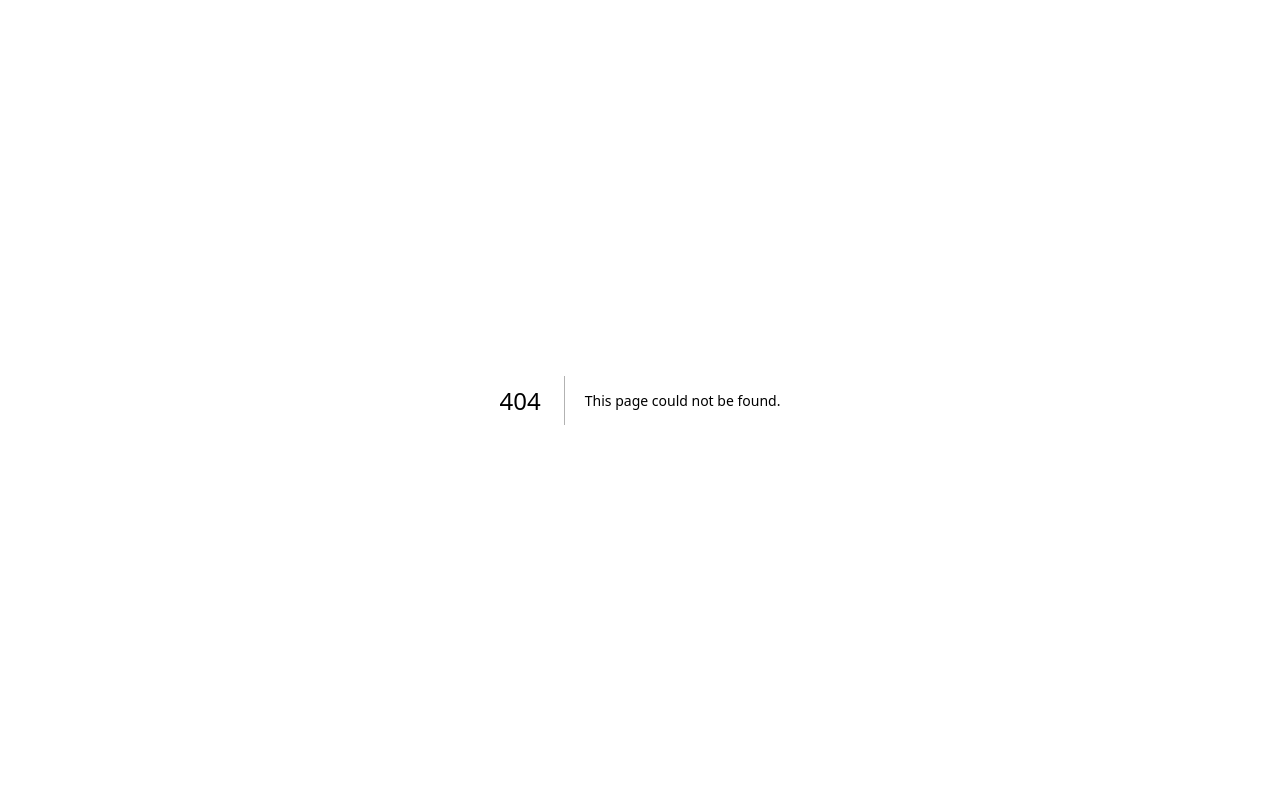
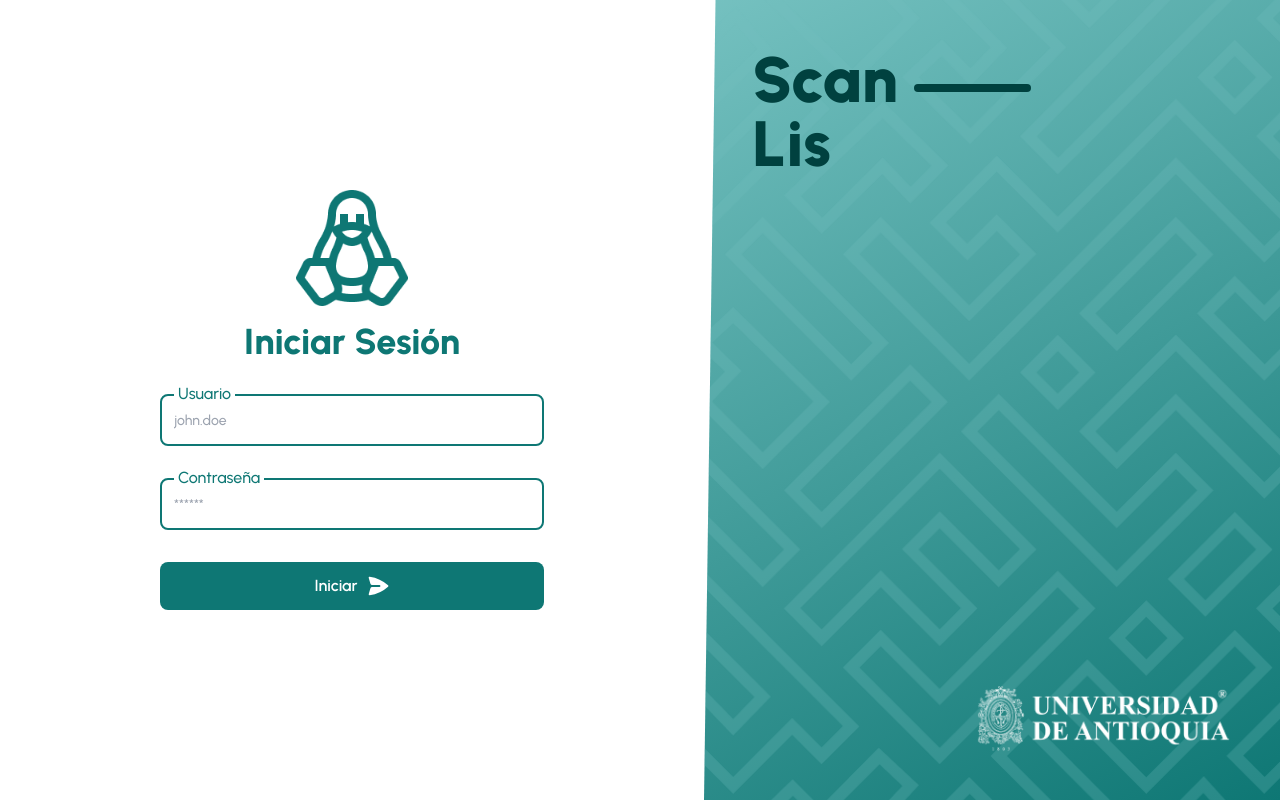
Before and after one commit to Scan-Lis/Frontend, a Next.js app: page /login in a window 1280 px wide. Before the commit this address had no page. Built offline with nearby package versions, Linux system fonts and the light colour scheme.

Commit message:
Feat: se añadió la página de inicio de sesión

```diff
--- /dev/null
+++ b/src/pages/login.tsx
@@ -0,0 +1,7 @@
+import LoginModule from "@/modules/login";
+
+const LoginPage = () => {
+  return <LoginModule />;
+};
+
+export default LoginPage;
```
